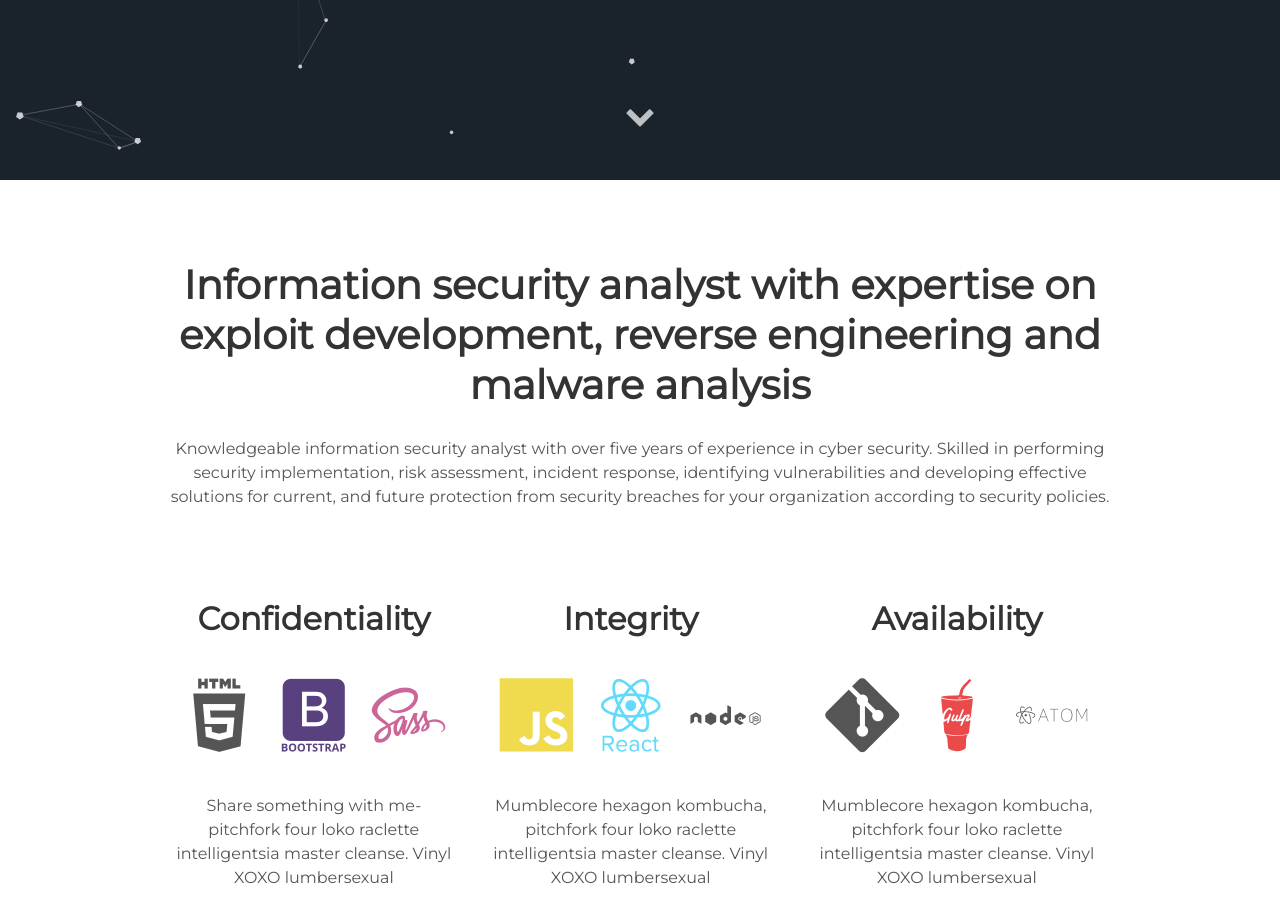
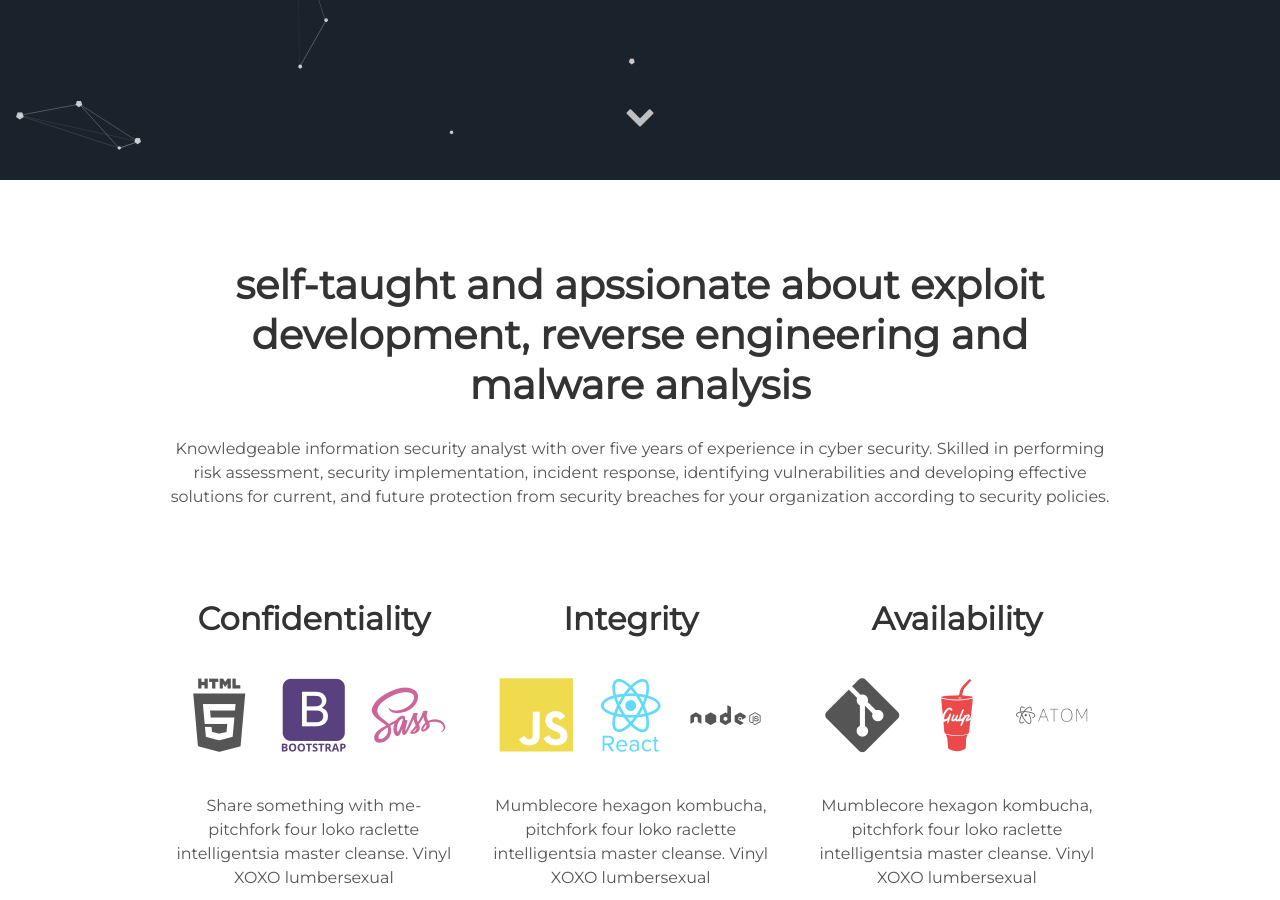
Before and after one commit to knightr1d3r007/knightr1d3r007.github.io, a Jekyll site: the page built from index.html, in a window 1280 px wide and 900 px high, scrolled down 720 px. Built offline with Jekyll 4.4.1, drawn with Linux system fonts in a browser that asks for light colours.

Commit message:
Update about.html

```diff
--- a/_includes/about.html
+++ b/_includes/about.html
@@ -1,6 +1,6 @@
  <div class="user-details">
-  <h1> Information security analyst with expertise on exploit development, reverse engineering and malware analysis </h1>
-  <p> Knowledgeable information security analyst with over five years of experience in cyber security. Skilled in performing security implementation, risk assessment, incident response, identifying vulnerabilities and developing effective solutions for current, and future protection from security breaches for your organization according to security policies.  </p>
+  <h1> self-taught and apssionate about exploit development, reverse engineering and malware analysis </h1>
+  <p> Knowledgeable information security analyst with over five years of experience in cyber security. Skilled in performing risk assessment, security implementation, incident response, identifying vulnerabilities and developing effective solutions for current, and future protection from security breaches for your organization according to security policies.  </p>
 </div>
   <div class="user">
     <div class="tech">
```
